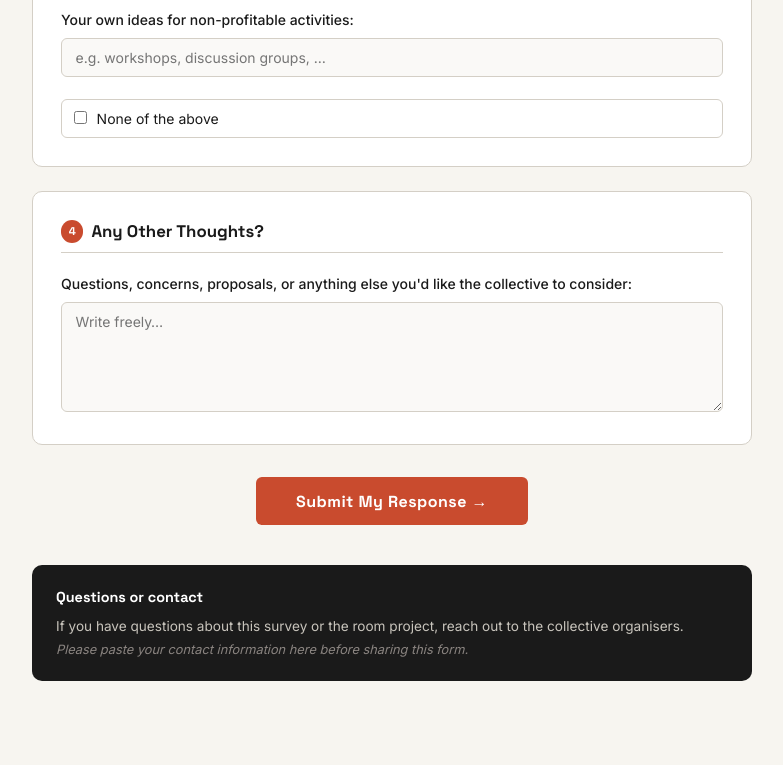
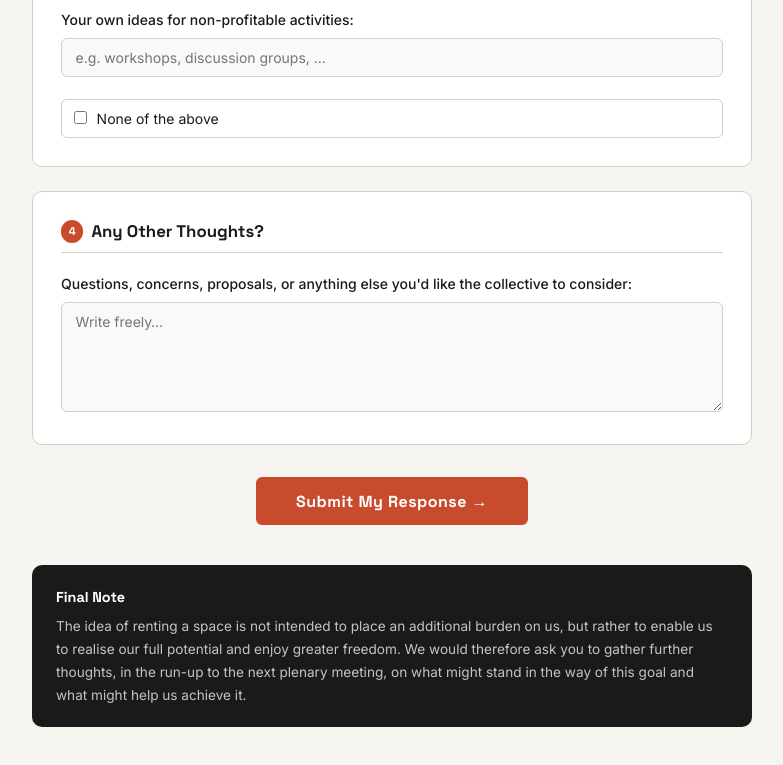
Before and after one commit to RummanEvent/RentingRoom, a plain HTML site: page index.html in a window 1280 px wide. Shown: the part 3389-4154 px from the top of the page, without its empty margins (248-1031 px from the left). Drawn offline with Linux system fonts and the light colour scheme.

Commit message:
Replace contact information section with final note

```diff
--- a/index.html
+++ b/index.html
@@ -482,10 +482,8 @@
 
   <!-- Contact strip -->
   <div class="contact-strip">
-    <strong>Questions or contact</strong>
-    If you have questions about this survey or the room project, reach out to the collective organisers.
-    <br/>
-    <em style="font-size:0.8rem;color:#8a8480;">Please paste your contact information here before sharing this form.</em>
+    <strong>Final Note</strong>
+    The idea of renting a space is not intended to place an additional burden on us, but rather to enable us to realise our full potential and enjoy greater freedom. We would therefore ask you to gather further thoughts, in the run-up to the next plenary meeting, on what might stand in the way of this goal and what might help us achieve it.
   </div>
 
 </div>
```
